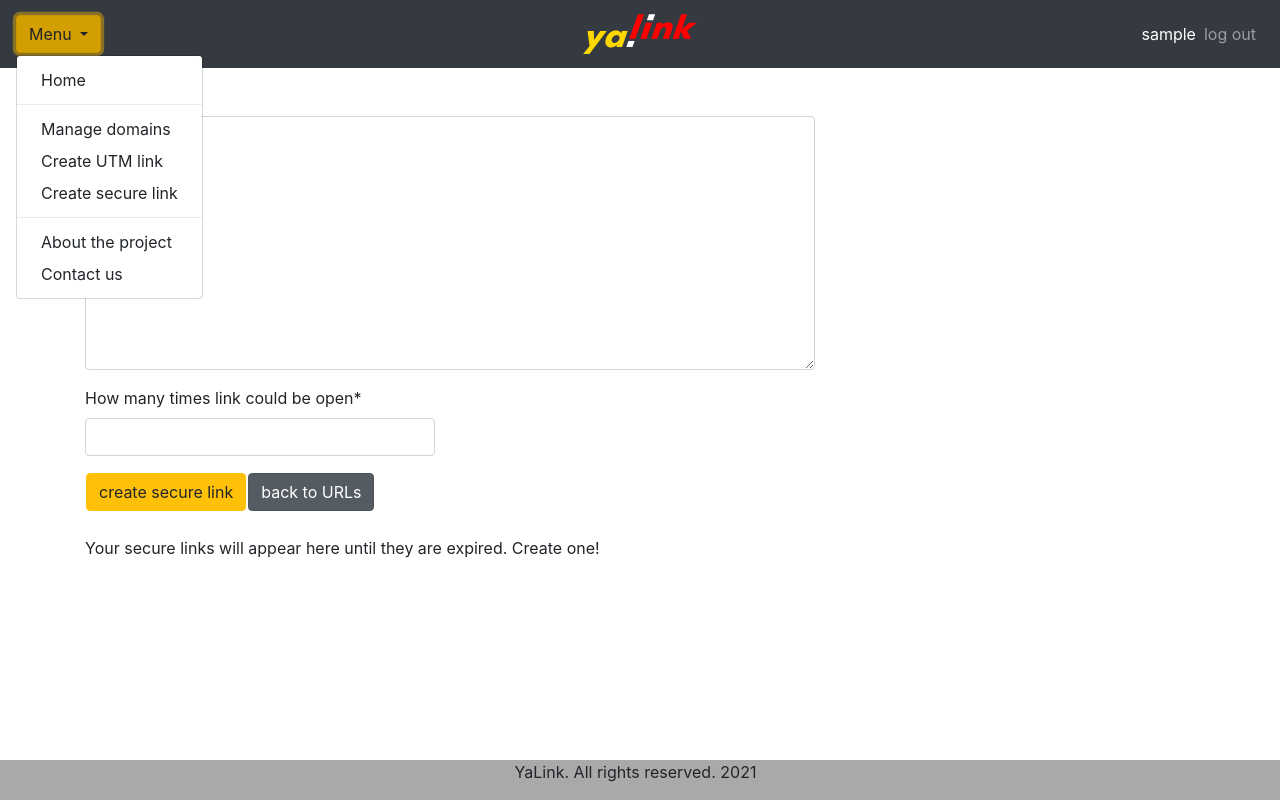
After one commit to UNCLT/Django-URL-Shortener, a Django app: page /create_secure_link/ in a window 1280 px wide, after a click on "Menu". The commit adds this page. Run offline with Django 3.2, Linux system fonts and the light colour scheme; the visitor is signed in with stand-in values (Sample User, id 1); data that the repository does not hold is empty; some libraries are stand-ins or nearby versions.

Commit message:
Add secure link

```diff
--- a/prod_static/shortlink/css/shortlink.css
+++ b/prod_static/shortlink/css/shortlink.css
@@ -111,8 +111,9 @@ text.username {
 }
 
 .with-linear-gradient {
+    width: 100%;
     border-style: solid;
-    border-top: none;
+    border-left: none;
     border-bottom: none;
     border-right: none;
     border-width: 5px;
--- a/shortlink/forms.py
+++ b/shortlink/forms.py
@@ -1,6 +1,6 @@
 from django import forms
 
-from .models import Link, Domain
+from .models import Link, Domain, SecureLink
 
 
 class LinkForm(forms.ModelForm):
@@ -39,3 +39,15 @@ class ContactForm(forms.Form):
     email = forms.EmailField(label='Email', max_length=50, required=True)
     subject = forms.CharField(label='Subject', max_length=100, required=False)
     message_text = forms.CharField(widget=forms.Textarea, label='Your message', max_length=3000, required=True)
+
+
+class SecureLinkForm(forms.ModelForm):
+    data = forms.CharField(widget=forms.Textarea, label='Text to secure', required=True)
+    openings_number = forms.IntegerField(label='How many times link could be open', required=True)
+
+    class Meta:
+        model = SecureLink
+        fields = ['data', 'openings_number']
+
+    def __init__(self, user, *args, **kwargs):
+        super().__init__(*args, **kwargs)
--- a/shortlink/templates/shortlink/about_the_project.html
+++ b/shortlink/templates/shortlink/about_the_project.html
@@ -9,7 +9,7 @@
     <br>
     <h5>Just a pet project</h5>
     <p>First of all YA.LINK have been started as a pet project for training Python/Django skills.</p>
-    <p>So if you read this the project succeed.</p>
+    <p>So if you read this, the project succeed.</p>
     <br>
     <h5>Unlimited links and domains</h5>
     <p>From the very beginning of YA.LINK it was planned as a free open source project. In case of URL-shortener it'll always mean</p>
--- /dev/null
+++ b/shortlink/templates/shortlink/create_secure_link.html
@@ -0,0 +1,68 @@
+{% extends "shortlink/base.html" %}
+
+{% load crispy_forms_tags %}
+
+{% block content %}
+    <form action="{% url 'shortlink:create_secure_link' %}" method="post">
+        {% csrf_token %}
+
+        <div class="row">
+            <div class="col-8">
+                {{ form.data|as_crispy_field }}
+            </div>
+        </div>
+
+        <div class="row">
+            <div class="col-4">
+                {{ form.openings_number|as_crispy_field }}
+            </div>
+        </div>
+
+        <table>
+            <tr>
+                <td>
+                    <button class="btn btn-warning" type="submit">
+                        create secure link
+                    </button>
+                </td>
+                <td>
+                    <a href="{% url 'shortlink:index' %}" class="btn btn-secondary active" role="button"
+                       aria-pressed="true">back to URLs</a>
+                </td>
+            </tr>
+        </table>
+    </form>
+    <br>
+
+    {% if my_secure_links_list %}
+        <p><b>NOTE.</b> Secure links disappear after reaching target opening number.</p>
+        <table class="table">
+            <thead>
+            <tr>
+                <th scope="col">Link</th>
+                <th scope="col">Copy link</th>
+                <th scope="col">Openings number</th>
+                <th scope="col">Openings count</th>
+            </tr>
+            </thead>
+
+            <tbody>
+            {% for secure_link in my_secure_links_list %}
+                <tr>
+                    <td>https://ya.link/{{ secure_link.slug }}</td>
+                    <td>
+                        <button class="btn btn-outline-secondary btn-sm copy-btn" data-link="{{ secure_link.slug }}">
+                            Copy
+                        </button>
+                    </td>
+                    <td>{{ secure_link.openings_number }}</td>
+                    <td>{{ secure_link.open_counter }}</td>
+                </tr>
+            {% endfor %}
+            </tbody>
+
+        </table>
+    {% else %}
+        Your secure links will appear here until they are expired. Create one!
+    {% endif %}
+{% endblock content %}
--- a/shortlink/templates/shortlink/navbar.html
+++ b/shortlink/templates/shortlink/navbar.html
@@ -4,18 +4,23 @@
     <div class="navbar-collapse collapse w-100 order-1 order-md-0 dual-collapse2">
         <ul class="navbar-nav mr-auto">
             {% if user.is_authenticated %}
-                <li class="nav-item">
-                    <a class="nav-link" href="{% url 'shortlink:manage_domains' %}">Manage domains</a>
-                </li>
-                <li class="nav-item">
-                    <a class="nav-link" href="{% url 'shortlink:create_utm' %}">Create UTM link</a>
-                </li>
-                <li class="nav-item">
-                    <a class="nav-link" href="{% url 'shortlink:about_the_project' %}">About the project</a>
-                </li>
-                <li class="nav-item">
-                    <a class="nav-link" href="{% url 'shortlink:contact_us' %}">Contact us</a>
-                </li>
+                <div class="btn-group">
+                    <button type="button" class="btn btn-warning dropdown-toggle" data-toggle="dropdown"
+                            aria-haspopup="true" aria-expanded="false">
+                        Menu
+                    </button>
+                    <div class="dropdown-menu">
+                        <a class="dropdown-item" href="{% url 'shortlink:index' %}">Home</a>
+                        <div class="dropdown-divider"></div>
+                        <a class="dropdown-item" href="{% url 'shortlink:manage_domains' %}">Manage domains</a>
+                        <a class="dropdown-item" href="{% url 'shortlink:create_utm' %}">Create UTM link</a>
+                        <a class="dropdown-item" href="{% url 'shortlink:create_secure_link' %}">Create secure link</a>
+                        <div class="dropdown-divider"></div>
+                        <a class="dropdown-item" href="{% url 'shortlink:about_the_project' %}">About the project</a>
+                        <a class="dropdown-item" href="{% url 'shortlink:contact_us' %}">Contact us</a>
+
+                    </div>
+                </div>
             {% else %}
                 <li class="nav-item">
                     <a class="nav-link" href="{% url 'shortlink:about_the_project' %}">About the project</a>
--- a/shortlink/urls.py
+++ b/shortlink/urls.py
@@ -4,22 +4,22 @@ from .views import EditLinkView
 
 app_name = 'shortlink'
 urlpatterns = [
-
     path('', views.index, name='index'),
     path('<int:link_id>/to_the_top', views.to_the_top, name='to_the_top'),
     path('<int:link_id>/delete_link', views.delete_link, name='delete_link'),
     path('<int:pk>/edit_link', EditLinkView.as_view(), name='edit_link'),
-    # path('<int:link_id>/copy_link', views.copy_link, name='copy_link'),
     path('manage_domains/', views.manage_domains, name='manage_domains'),
     path('<int:domain_id>/delete_domain', views.delete_domain, name='delete_domain'),
     path('create_utm/', views.create_utm, name='create_utm'),
     path('about_the_project/', views.about_the_project, name='about_the_project'),
     path('contact_us/', views.contact_us, name='contact_us'),
 
-    path('terms_of_use/', views.terms_of_use, name='terms_of_use'),
-    path('privacy_policy', views.privacy_policy, name='privacy_policy'),
+    path('<str:secure_slug>', views.open_secure_link, name='open_secure_link'),
+    path('create_secure_link/', views.create_secure_link, name='create_secure_link'),
 
     path('<str:link_slug1>', views.link_redirect, name='link_redirect'),
     path('<str:link_slug1>/<str:link_slug2>/', views.link_redirect, name='link_redirect'),
 
+    path('terms_of_use/', views.terms_of_use, name='terms_of_use'),
+    path('privacy_policy/', views.privacy_policy, name='privacy_policy')
 ]
--- a/shortlink/views.py
+++ b/shortlink/views.py
@@ -6,11 +6,11 @@ from django.urls import reverse
 
 from django.views.generic.edit import UpdateView
 
-from .models import Link, Domain
+from .models import Link, Domain, SecureLink
 
-from .forms import LinkForm, DomainForm, UTMForm, ContactForm
+from .forms import LinkForm, DomainForm, UTMForm, ContactForm, SecureLinkForm
 
-from .slug import Slug
+from .slug import Slug, SecureSlug
 
 from django.contrib.auth.decorators import login_required
 from django.utils.decorators import method_decorator
@@ -34,18 +34,16 @@ def index(request):
             user_slug = form.cleaned_data['slug']
             domain = form.cleaned_data['domain']
 
-            slug = user_slug if user_slug else Slug.slug()
-            slug = str(domain) + '/' + str(slug) if domain else slug
-
             while True:
 
+                slug = user_slug if user_slug else Slug.slug()
+                slug = str(domain) + '/' + str(slug) if domain else slug
+
                 if not Link.objects.filter(slug=slug).exists():
-
                     try:
                         link = Link(user=user, title=title, source_link=source_link, slug=slug)
                         link.save()
                         break
-
                     except IntegrityError:
                         pass
                 else:
@@ -54,11 +52,62 @@ def index(request):
 
             return HttpResponseRedirect(reverse('shortlink:index', args=None))
     else:
-       form = LinkForm(request.user)
+        form = LinkForm(request.user)
     my_links_list = Link.objects.filter(user=request.user).order_by('-date_modified')
     context = {'form': form, 'my_links_list': my_links_list}
 
     return render(request, 'shortlink/index.html', context)
+
+
+@login_required
+def create_secure_link(request):
+    if request.method == 'POST':
+        form = SecureLinkForm(request.user, request.POST)
+        if form.is_valid():
+            user = request.user
+            data = form.cleaned_data['data']
+            openings_number = form.cleaned_data['openings_number']
+
+            while True:
+                slug = SecureSlug.secure_slug()
+
+                if not SecureLink.objects.filter(slug=slug).exists():
+                    try:
+                        secure_link = SecureLink(user=user, data=data, openings_number=openings_number, slug=slug)
+                        secure_link.save()
+                        break
+                    except IntegrityError:
+                        pass
+                else:
+                    break
+
+            return HttpResponseRedirect(reverse('shortlink:create_secure_link', args=None))
+    else:
+        form = SecureLinkForm(request.user)
+    my_secure_links_list = SecureLink.objects.filter(user=request.user).order_by('-date_created')
+    context = {'form': form, 'my_secure_links_list': my_secure_links_list}
+
+    return render(request, 'shortlink/create_secure_link.html', context)
+
+
+def open_secure_link(request, secure_slug):
+    if request.method == 'GET':
+        if SecureLink.objects.filter(slug=secure_slug).exists():
+            secure_link = SecureLink.objects.get(slug=secure_slug)
+            open_counter = secure_link.open_counter + 1
+            if open_counter < secure_link.openings_number:
+                data = SecureLink.objects.get(slug=secure_slug).data
+                context = {'data': data}
+                secure_link.open_counter = open_counter
+                secure_link.save()
+            elif open_counter == secure_link.openings_number:
+                data = SecureLink.objects.get(slug=secure_slug).data
+                context = {'data': data}
+                secure_link.delete()
+
+            return render(request, 'shortlink/open_secure_link.html', context)
+        else:
+            raise Http404('Link does not exist.')
 
 
 @login_required
@@ -80,7 +129,7 @@ def manage_domains(request):
 
             return HttpResponseRedirect(reverse('shortlink:manage_domains', args=None))
     else:
-       form = DomainForm()
+        form = DomainForm()
     my_domains_list = Domain.objects.filter(user=request.user).order_by('date_created')
     context = {'form': form, 'my_domains_list': my_domains_list}
 
--- a/static/shortlink/css/shortlink.css
+++ b/static/shortlink/css/shortlink.css
@@ -111,8 +111,9 @@ text.username {
 }
 
 .with-linear-gradient {
+    width: 100%;
     border-style: solid;
-    border-top: none;
+    border-left: none;
     border-bottom: none;
     border-right: none;
     border-width: 5px;
```
Also changed, not shown: prod_static/shortlink/js/copy_link.js (+8 -0 lines), shortlink/models.py (+15 -1 lines), shortlink/slug.py (+27 -3 lines), shortlink/templates/allauth/account/login.html (+51 -41 lines), shortlink/templates/shortlink/open_secure_link.html (added, +9 -0 lines), prod_static/shortlink/img/card3.png (added), prod_static/shortlink/img/favicon.ico (added), shortlink/migrations/0006_securelink.py (added), shortlink/migrations/0007_auto_20220103_1409.py (added), static/shortlink/img/card3.png (added).
